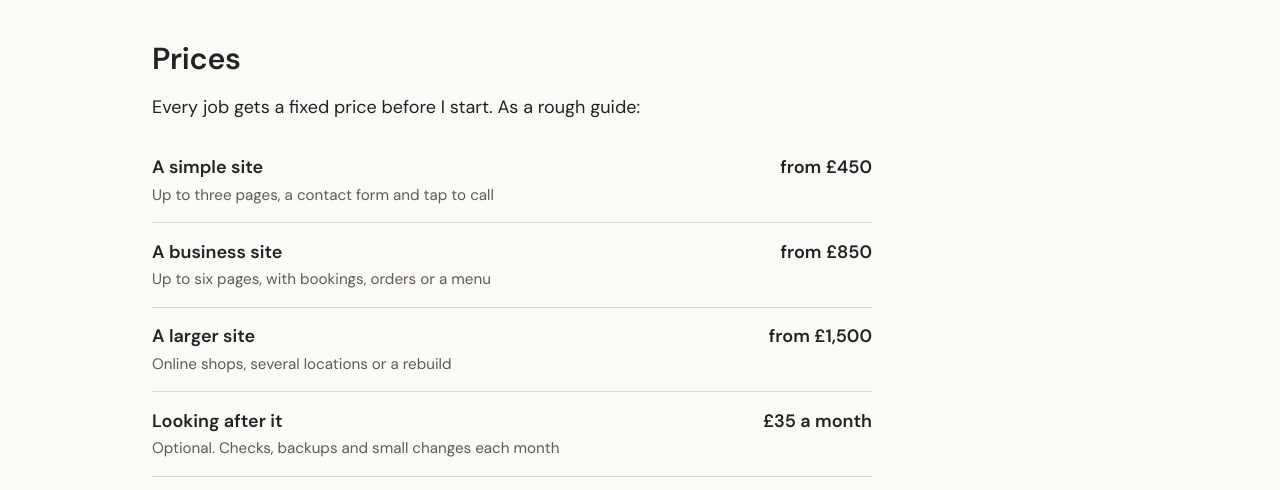
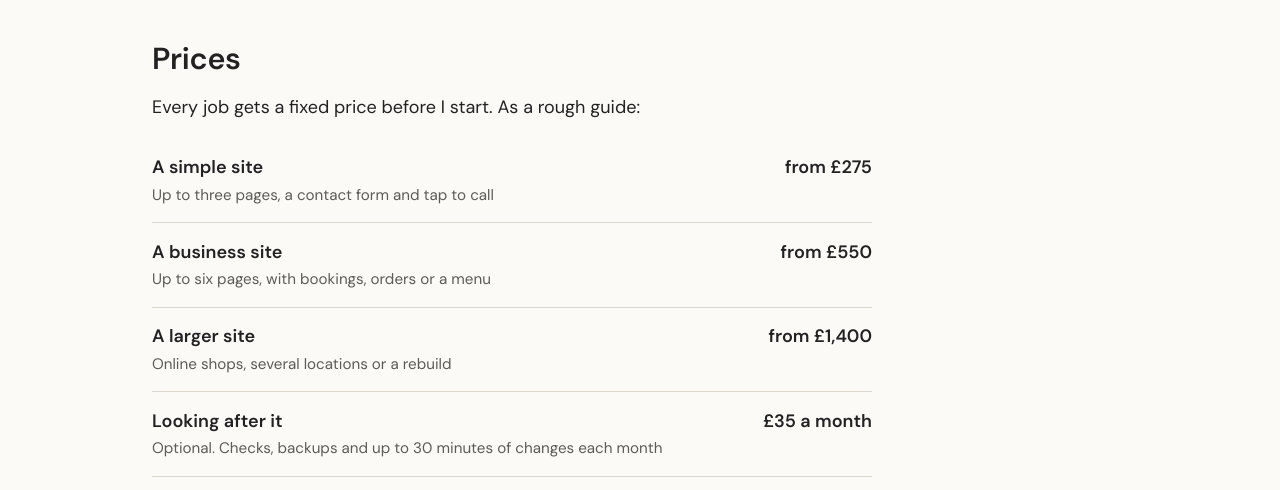
Before and after one commit to tedotedo/anvilwebdesign.co.uk, a plain HTML site: page index.html in a window 1280 px wide. Shown: the part 1820-2310 px from the top of the page. Drawn offline with Linux system fonts and the light colour scheme.

Commit message:
Set prices just under Oakpress: from £275, £550 and £1,400
Looking after it stays at £35 a month, now stating up to 30 minutes of
changes each month.

Co-Authored-By: Claude Opus 5.5 <noreply@anthropic.com>
Claude-Session: https://claude.ai/code/session_012JQM34ZsBoB89RrjEs4z6n

```diff
--- a/index.html
+++ b/index.html
@@ -106,10 +106,10 @@
         <p>Every job gets a fixed price before I start. As a rough guide:</p>
         <table class="prices">
           <tbody>
-            <tr><th scope="row">A simple site<span>Up to three pages, a contact form and tap to call</span></th><td>from £450</td></tr>
-            <tr><th scope="row">A business site<span>Up to six pages, with bookings, orders or a menu</span></th><td>from £850</td></tr>
-            <tr><th scope="row">A larger site<span>Online shops, several locations or a rebuild</span></th><td>from £1,500</td></tr>
-            <tr><th scope="row">Looking after it<span>Optional. Checks, backups and small changes each month</span></th><td>£35 a month</td></tr>
+            <tr><th scope="row">A simple site<span>Up to three pages, a contact form and tap to call</span></th><td>from £275</td></tr>
+            <tr><th scope="row">A business site<span>Up to six pages, with bookings, orders or a menu</span></th><td>from £550</td></tr>
+            <tr><th scope="row">A larger site<span>Online shops, several locations or a rebuild</span></th><td>from £1,400</td></tr>
+            <tr><th scope="row">Looking after it<span>Optional. Checks, backups and up to 30 minutes of changes each month</span></th><td>£35 a month</td></tr>
           </tbody>
         </table>
         <p class="small">I'm not VAT registered. You'll also pay about £10 a year for your web address, directly to the company you register it with. For most sites, hosting is free.</p>
```
